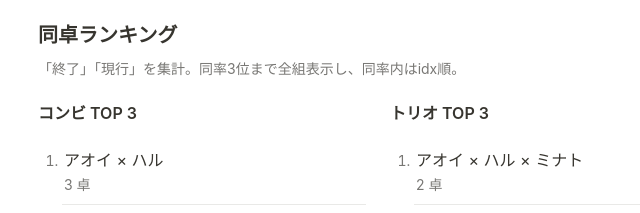
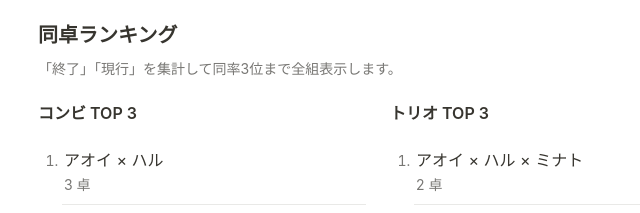
Before and after one commit to t0nb0110/gzranking, a plain HTML site: page web/index.html in a window 1280 px wide. Shown: the part 147-360 px from the top of the page, 86-726 px from the left. Drawn offline with Linux system fonts and the light colour scheme.

Commit message:
Update index.html

```diff
--- a/web/index.html
+++ b/web/index.html
@@ -4,7 +4,7 @@
 <meta name="referrer" content="no-referrer"><title>同卓ノート</title><link rel="stylesheet" href="style.css"><script type="module" src="app.js"></script></head>
 <body><main><header><h1>同卓ノート</h1><p id="updated" class="muted"></p></header>
 <p id="notice" role="status">データを読み込んでいます…</p>
-<section aria-labelledby="rank-heading"><h2 id="rank-heading">同卓ランキング</h2><p class="muted">「終了」「現行」を集計。同率3位まで全組表示し、同率内はidx順。</p><div id="rankings" class="rankings"></div></section>
+<section aria-labelledby="rank-heading"><h2 id="rank-heading">同卓ランキング</h2><p class="muted">「終了」「現行」を集計して同率3位まで全組表示します。</p><div id="rankings" class="rankings"></div></section>
 <section aria-labelledby="search-heading"><h2 id="search-heading">セッションを探す</h2><label for="character-search">キャラクター名を絞り込む</label><input id="character-search" type="search" placeholder="名前で検索" disabled>
 <div id="characters" class="characters" role="group" aria-label="キャラクター選択"></div><p id="selected"></p><button id="clear" disabled>選択を解除</button>
 <fieldset disabled id="modes"><legend>参加条件</legend><label><input type="radio" name="mode" value="all" checked>全員参加 <small>ほかのキャラも参加可</small></label><label><input type="radio" name="mode" value="exact">選択者のみ参加 <small>参加者が完全一致</small></label></fieldset>
```
